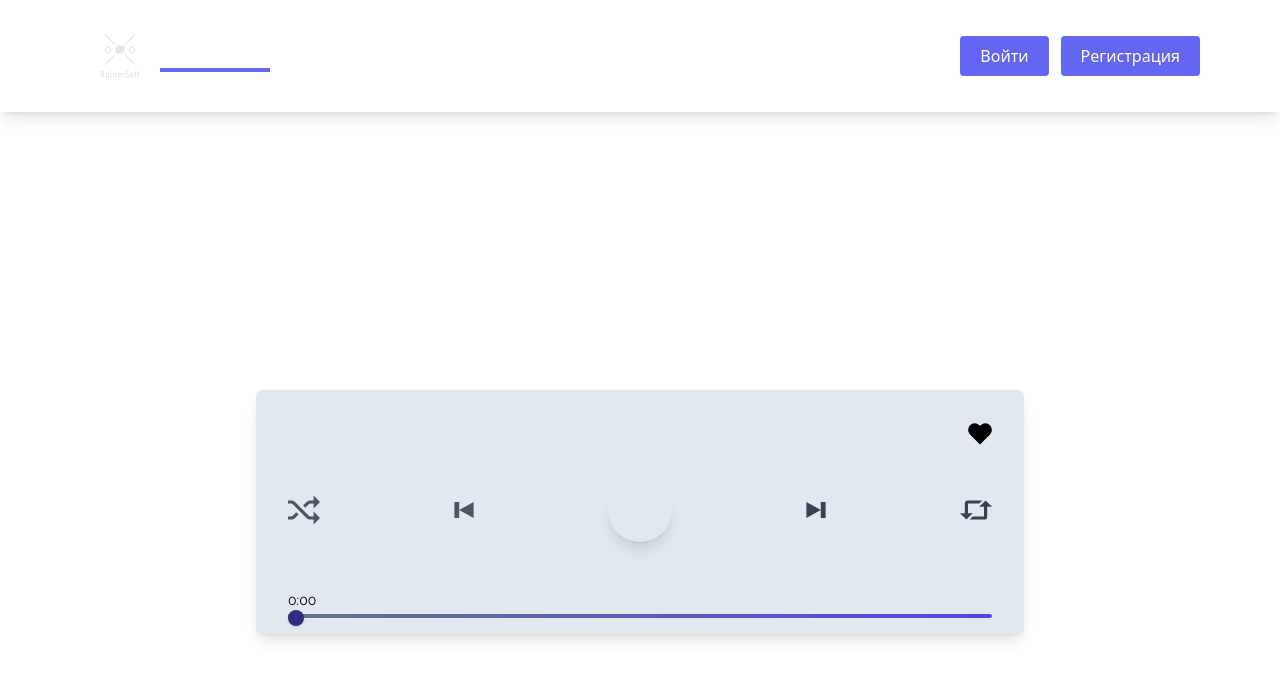
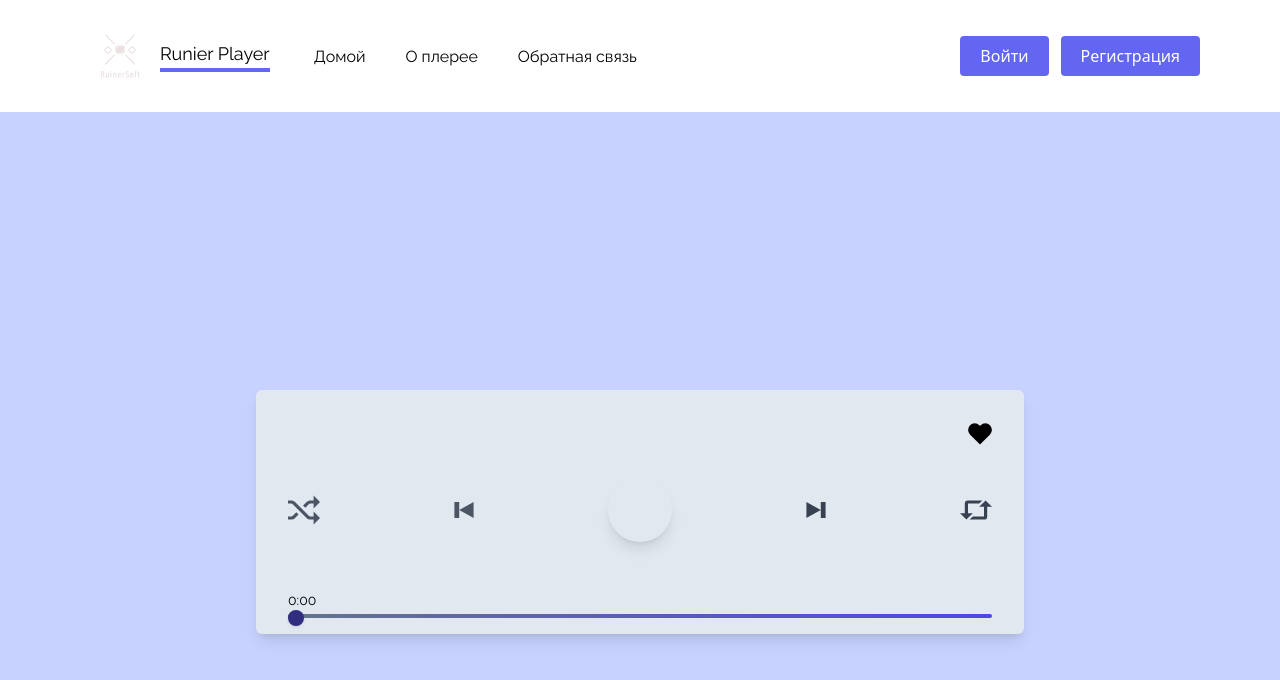
Before and after one commit to XxDjNikxX/WebPlayerOnSpring, a Vue app in the folder frontend/: page / in a window 1280 px wide. Shown: the top 680 px of the page. Built offline with nearby package versions, Linux system fonts and the light colour scheme; no server answers.

Commit message:
text-white for links

```diff
--- a/frontend/src/components/MainPage.vue
+++ b/frontend/src/components/MainPage.vue
@@ -1,7 +1,7 @@
 <template>
   <section class="player">
     <div class="w-full font-body">
-      <div class="flex items-center justify-center h-screen bg-whie dark:bg-indigo-400">
+      <div class="flex items-center justify-center h-screen bg-whie bg-indigo-200 dark:bg-indigo-400">
         <div class="bg-slate-200 shadow-lg rounded-md w-3/5 dark:bg-slate-800 dark:text-white">
           <div class="flex ">
             <div class="w-full p-8">
--- a/frontend/src/components/NavBar.vue
+++ b/frontend/src/components/NavBar.vue
@@ -1,28 +1,28 @@
 <template>
-    <nav class="bg-white shadow-lg  dark:bg-slate-800">
-        <div class="max-w-6xl mx-auto px-4">
+    <nav class="shadow-lg  dark:bg-slate-800">
+        <div class="max-w-6xl mx-auto px-4  bg-purple-800 text-black dark:text-white">
             <div class="flex justify-between">
                 <div class="flex space-x-7">
                     <div>
                         <router-link to="/">
                             <a class="flex items-center py-4  ">
-                                <img src="../assets/logo_transparent.png" alt="Logo" class="box-border w-20 h-20" />
+                                <img src="../assets/logo_transparent.png" alt="Logo" class="box-border bg-slate-100 w-20 h-20" />
                                 <span
-                                    class="font-body text-white hover:text-indigo-500  border-indigo-500 border-b-4 transition duration-300 text-lg">Runier
+                                    class="font-body hover:text-indigo-500  border-indigo-500 border-b-4 transition duration-300 text-lg">Runier
                                     Player</span>
                             </a>
                         </router-link>
                     </div>
                     <div class="hidden md:flex items-center space-x-2">
                         <router-link to="/">
-                            <a class="py-4 px-4 text-white   hover:text-indigo-500 font-body transition duration-300 ">Домой</a>
+                            <a class="py-4 px-4 hover:text-indigo-500 font-body transition duration-300 ">Домой</a>
                         </router-link>
                         <router-link to="/about">
-                            <a class="py-4 px-4 text-white font-body  hover:text-indigo-500 transition duration-300">О
+                            <a class="py-4 px-4 font-body hover:text-indigo-500 transition duration-300">О
                                 плерее</a>
                         </router-link>
                         <router-link to="/contacts">
-                            <a class="py-4 px-4 text-white font-body  hover:text-indigo-500 transition duration-300">Обратная
+                            <a class="py-4 px-4 font-body hover:text-indigo-500 transition duration-300">Обратная
                                 связь</a>
                         </router-link>
                     </div>
```
